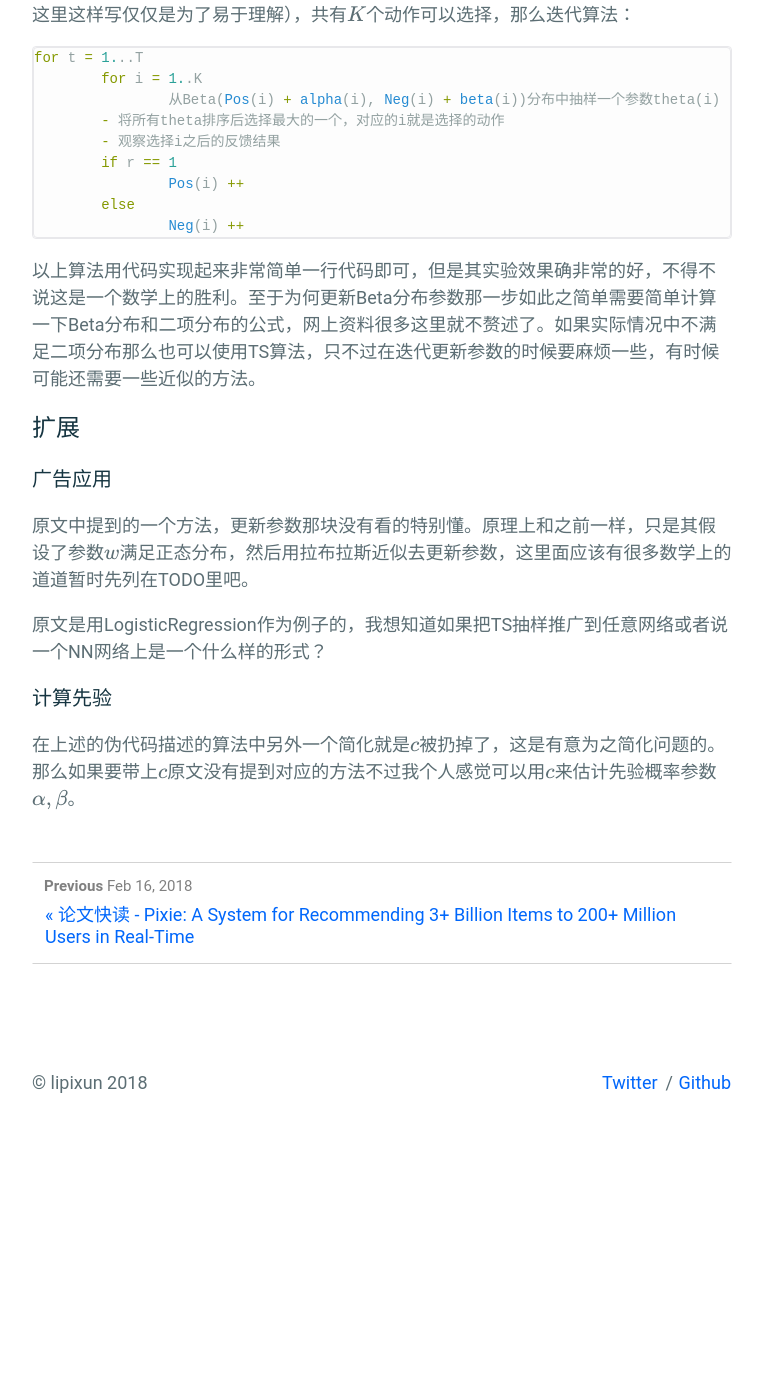
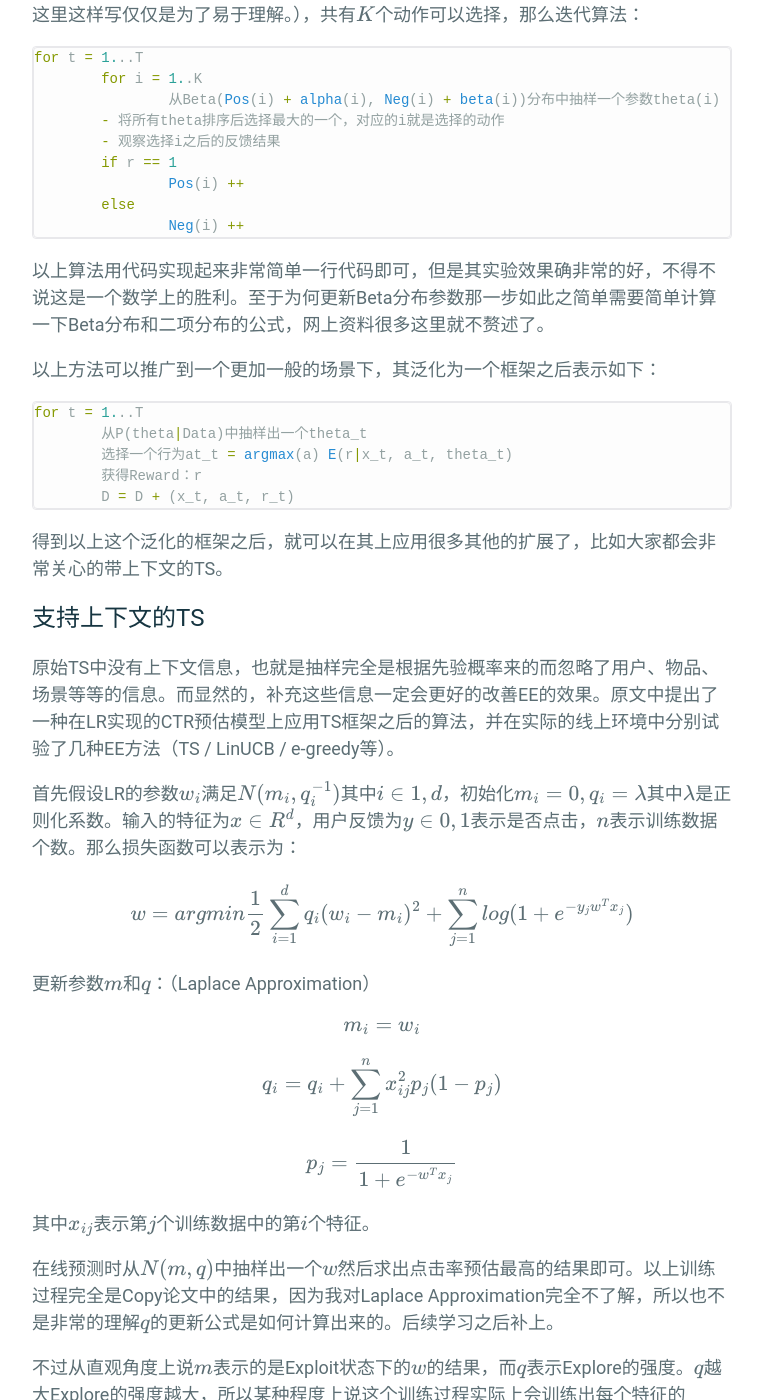
Before and after one commit to lipixun/lipixun.github.io.backup, a Jekyll site: the page built from _posts/2018-02-25-ts.md, in a window 1280 px wide and 1400 px high, scrolled down 1644 px. Shown: the whole window, without its empty margins (258-1021 px from the left). Built offline with Jekyll 4.4.1, drawn with Linux system fonts in a browser that asks for light colours; some web fonts are replaced; formulas are drawn with MathJax 3; comment, search, counter and statistics services are not loaded; before the commit the page ends 2845 px from its top, so only the background shows below that; some of the changed text lies outside the part shown.

Commit message:
update ts

````diff
--- a/_posts/2018-02-25-ts.md
+++ b/_posts/2018-02-25-ts.md
@@ -33,11 +33,11 @@ $$P(\theta|D) \thicksim P(D|\theta)P(\theta)$$
 
 其中$P(\theta)$是$\theta$的先验分布，$P(D\|\theta)$是观测到的结果。如果$P(\theta)$与$P(D\|\theta)$满足共轭分布的约束，那么迭代训练过程就可以简化为根据每次增量的数据计算$P(\theta\|D)$得到分布可以作为下一次输入的$P(\theta)$。
 
-那么在现实的问题中，大部分情况下$P(D\|\theta)$都满足**二项分布**（也就是N次独立伯努利试验），这在常见的推荐、广告等算法中都是成立的。那么自然的就可以选择**Beta分布**作为$\theta$的概率分布。
+那么在现实的问题中，大部分情况下$P(D\theta)$都满足**二项分布**（也就是N次独立伯努利试验），这在常见的推荐、广告等算法中都是成立的。那么自然的就可以选择**Beta分布**作为$\theta$的概率分布。
 
 那么我们可以带入一个实际的场景中：
 
-假设$\alpha, \beta$是**Beta分布**的先验参数分别表示正样本和负样本的先验估计数量，计数器$Pos$表示正样本数量、$Neg$表示负样本数量（注意：$\alpha$ $\beta$ 和计数器不一定需要是样本数量，这里这样写仅仅是为了易于理解），共有$K$个动作可以选择，那么迭代算法：
+假设$\alpha, \beta$是**Beta分布**的先验参数分别表示正样本和负样本的先验估计数量，计数器$Pos$表示正样本数量、$Neg$表示负样本数量（注意：$\alpha$ $\beta$ 和计数器不一定需要是样本数量，这里这样写仅仅是为了易于理解。），共有$K$个动作可以选择，那么迭代算法：
 
 ```python
 for t = 1...T
@@ -51,16 +51,49 @@ for t = 1...T
 		Neg(i) ++
 ```
 
-以上算法用代码实现起来非常简单一行代码即可，但是其实验效果确非常的好，不得不说这是一个数学上的胜利。至于为何更新Beta分布参数那一步如此之简单需要简单计算一下Beta分布和二项分布的公式，网上资料很多这里就不赘述了。如果实际情况中不满足二项分布那么也可以使用TS算法，只不过在迭代更新参数的时候要麻烦一些，有时候可能还需要一些近似的方法。
+以上算法用代码实现起来非常简单一行代码即可，但是其实验效果确非常的好，不得不说这是一个数学上的胜利。至于为何更新Beta分布参数那一步如此之简单需要简单计算一下Beta分布和二项分布的公式，网上资料很多这里就不赘述了。
 
-## 扩展
+以上方法可以推广到一个更加一般的场景下，其泛化为一个框架之后表示如下：
 
-### 广告应用
+```python
+for t = 1...T
+	从P(theta|Data)中抽样出一个theta_t
+	选择一个行为at_t = argmax(a) E(r|x_t, a_t, theta_t)
+	获得Reward：r
+	D = D + (x_t, a_t, r_t)
+```
 
-原文中提到的一个方法，更新参数那块没有看的特别懂。原理上和之前一样，只是其假设了参数$w$满足正态分布，然后用拉布拉斯近似去更新参数，这里面应该有很多数学上的道道暂时先列在TODO里吧。
+得到以上这个泛化的框架之后，就可以在其上应用很多其他的扩展了，比如大家都会非常关心的带上下文的TS。
 
-原文是用LogisticRegression作为例子的，我想知道如果把TS抽样推广到任意网络或者说一个NN网络上是一个什么样的形式？
+## 支持上下文的TS
 
-### 计算先验
+原始TS中没有上下文信息，也就是抽样完全是根据先验概率来的而忽略了用户、物品、场景等等的信息。而显然的，补充这些信息一定会更好的改善EE的效果。原文中提出了一种在LR实现的CTR预估模型上应用TS框架之后的算法，并在实际的线上环境中分别试验了几种EE方法（TS / LinUCB / e-greedy等）。
 
-在上述的伪代码描述的算法中另外一个简化就是$c$被扔掉了，这是有意为之简化问题的。那么如果要带上$c$原文没有提到对应的方法不过我个人感觉可以用$c$来估计先验概率参数$\alpha, \beta$。
+首先假设LR的参数$w_i$满足$N(m_i, q_i^{-1})$其中$i \in \{1, d\}$，初始化$m_i = 0, q_i = \lambda$其中$\lambda$是正则化系数。输入的特征为$x \in R^d$，用户反馈为$y \in \{0, 1\}$表示是否点击，$n$表示训练数据个数。那么损失函数可以表示为：
+
+$$w = argmin \frac{1}{2} \sum_{i=1}^{d}q_i(w_i - m_i)^2 + \sum_{j=1}^{n}log(1 + e^{-y_jw^Tx_j})$$
+
+更新参数$m$和$q$：（Laplace Approximation）
+
+$$m_i = w_i$$
+
+$$q_i = q_i + \sum_{j=1}^{n}x_{ij}^2p_j(1 - p_j)$$
+
+$$p_j = \frac{1}{1 + e^{-w^Tx_j}}$$
+
+其中$x_{ij}$表示第$j$个训练数据中的第$i$个特征。
+
+在线预测时从$N(m, q)$中抽样出一个$w$然后求出点击率预估最高的结果即可。以上训练过程完全是Copy论文中的结果，因为我对Laplace Approximation完全不了解，所以也不是非常的理解$q$的更新公式是如何计算出来的。后续学习之后补上。
+
+不过从直观角度上说$m$表示的是Exploit状态下的$w$的结果，而$q$表示Explore的强度。$q$越大Explore的强度越大，所以某种程度上说这个训练过程实际上会训练出每个特征的Explore强度。这个强度在预测的时候可以乘上一个系数$\sigma$来控制Exploit / Explore的偏向性。
+
+以上优化过程我相信和最大后验估计有一些关系，尤其是当假设参数的先验分布是正态分布的时候，不过我还没有理清楚其中的一些关系。
+
+## 总结
+
+上下文无关的TS算法非常容易的实现尤其是做了独立假设和$beta$分布假设之后。应用上下文的信息之后，假设$w$满足正态分布那么本文给出了在LR模型下其学习和预测的过程，实现起来也不是很困难。
+
+以上框架仍然具有巨大的优化空间，尤其是在结合了上下文之后。在此我提出一下带上下文的EE可以优化的方向：
+
+* 考虑某些用户、物品是不需要Explore或者Explore的Cost异常的高，那么这类因素应当考虑到模型的建模中
+* 以上方法如果将模型推广到更加复杂的模型中会比较麻烦，另外一种方法是在一个已有的算法（或者对于NN就是一个网络结构），加入特征维度（本文中的$q$）以及特征向量（解决上一个问题）两个因子，通过BP方法训练得到网络参数和EE参数最后在预测阶段用同样的抽样方法来进行EE。这种方法将会极大的扩展EE方法的适用场景但是方法目前还没有看到有什么成果。
````
